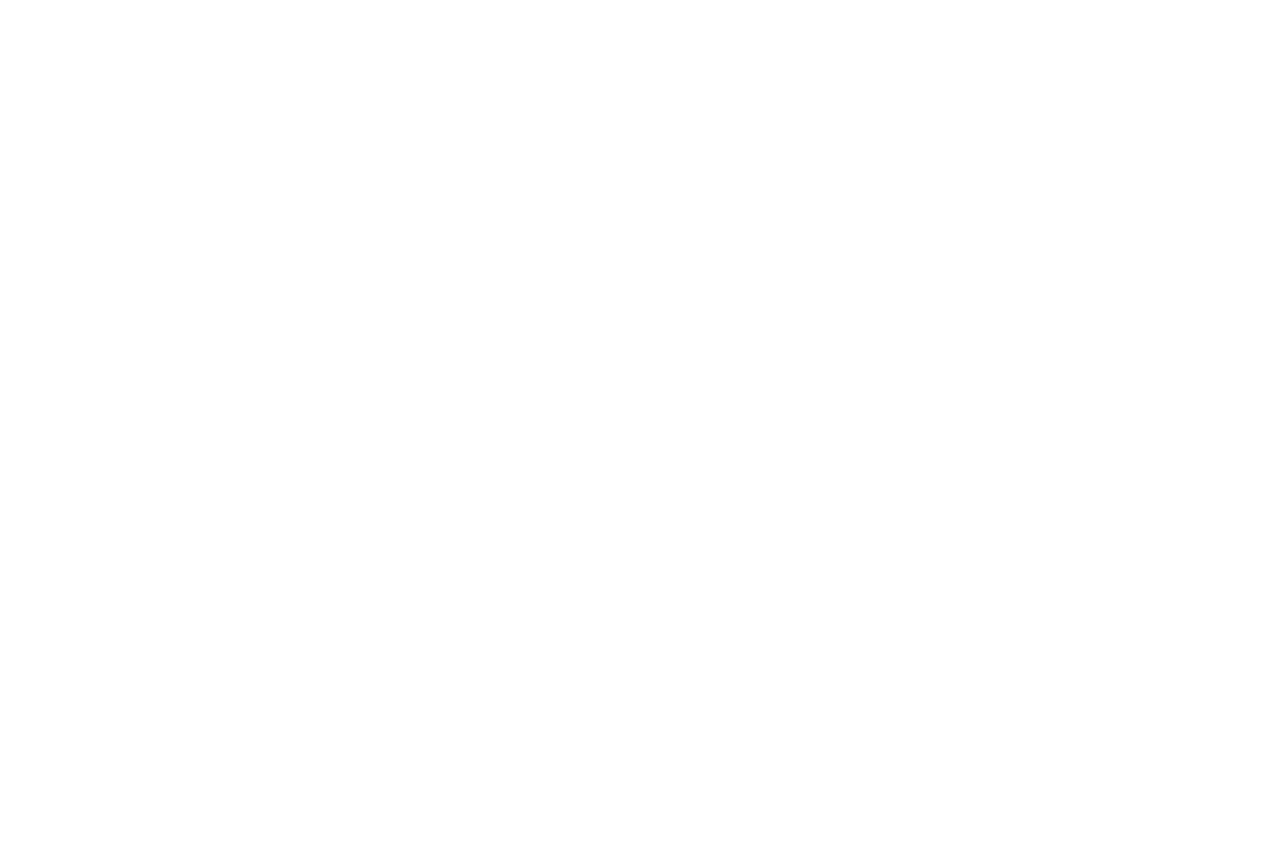
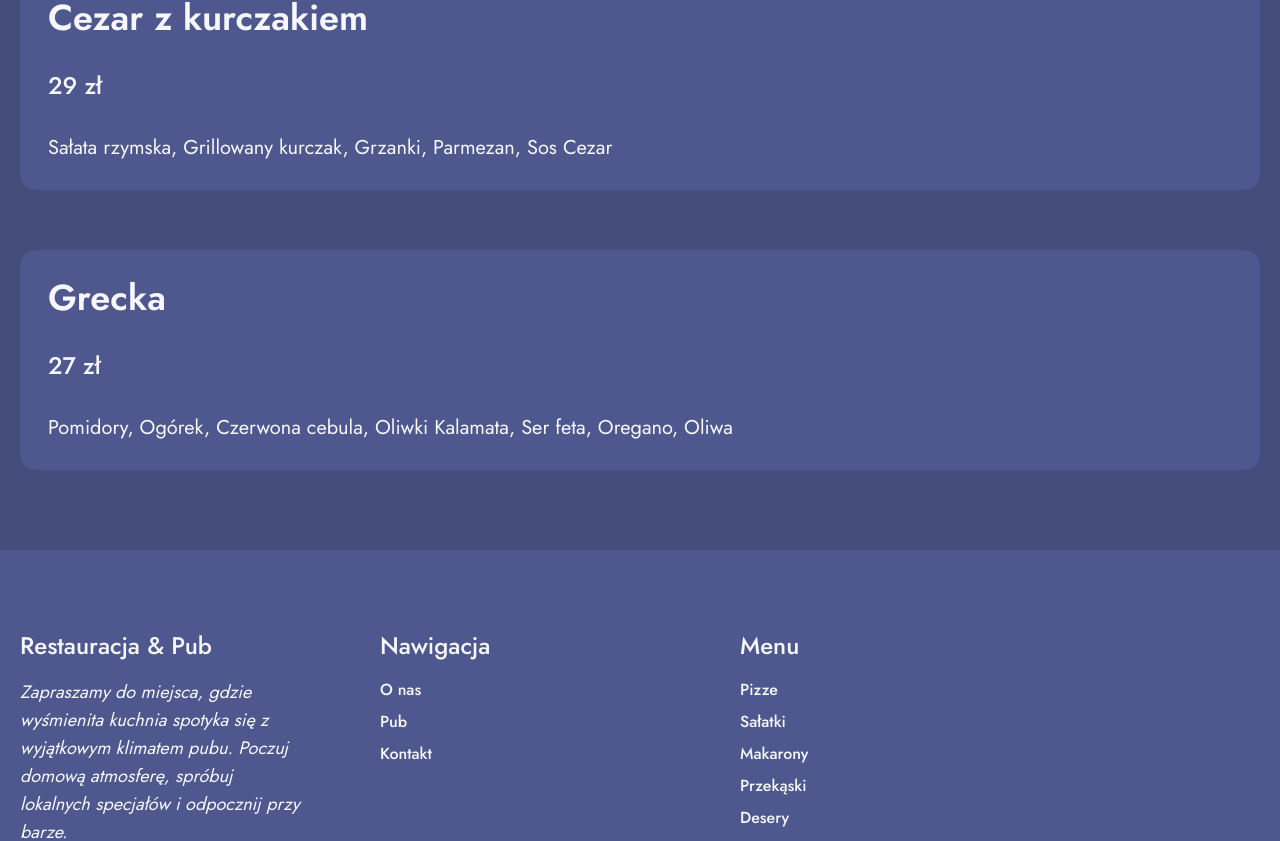
Before and after one commit to mateuszbizon/restaurant, a Next.js app: page /salatki in a window 1280 px wide. Before the commit this address had no page. Shown: the part 490-1331 px from the top of the page. Before the commit the page ends 800 px from the top, so only its background shows below. Built offline with nearby package versions, Linux system fonts and the light colour scheme.

Commit message:
added sub pages for menu

```diff
--- /dev/null
+++ b/src/app/(root)/desery/page.tsx
@@ -0,0 +1,15 @@
+import MenuListSection from '@/components/sections/MenuListSection'
+import SubPageHero from '@/components/sections/SubPageHero'
+import { desserts } from '@/constants/menu'
+import React from 'react'
+
+function page() {
+  return (
+    <>
+        <SubPageHero title='Desery' />
+        <MenuListSection menu={desserts} />
+    </>
+  )
+}
+
+export default page
--- /dev/null
+++ b/src/app/(root)/makarony/page.tsx
@@ -0,0 +1,15 @@
+import MenuListSection from '@/components/sections/MenuListSection'
+import SubPageHero from '@/components/sections/SubPageHero'
+import { pastas } from '@/constants/menu'
+import React from 'react'
+
+function PastaPage() {
+  return (
+    <>
+        <SubPageHero title='Makarony' />
+        <MenuListSection menu={pastas} />
+    </>
+  )
+}
+
+export default PastaPage
--- /dev/null
+++ b/src/app/(root)/pizze/page.tsx
@@ -0,0 +1,15 @@
+import MenuListSection from '@/components/sections/MenuListSection'
+import SubPageHero from '@/components/sections/SubPageHero'
+import { pizzas } from '@/constants/menu'
+import React from 'react'
+
+function PizzaPage() {
+  return (
+    <>
+        <SubPageHero title='Pizze' />
+        <MenuListSection menu={pizzas} />
+    </>
+  )
+}
+
+export default PizzaPage
--- /dev/null
+++ b/src/app/(root)/przekaski/page.tsx
@@ -0,0 +1,15 @@
+import MenuListSection from '@/components/sections/MenuListSection'
+import SubPageHero from '@/components/sections/SubPageHero'
+import { snacks } from '@/constants/menu'
+import React from 'react'
+
+function page() {
+  return (
+    <>
+        <SubPageHero title='Przekąski' />
+        <MenuListSection menu={snacks} />
+    </>
+  )
+}
+
+export default page
--- /dev/null
+++ b/src/app/(root)/salatki/page.tsx
@@ -0,0 +1,15 @@
+import MenuListSection from '@/components/sections/MenuListSection'
+import SubPageHero from '@/components/sections/SubPageHero'
+import { salads } from '@/constants/menu'
+import React from 'react'
+
+function SaladPage() {
+  return (
+    <>
+        <SubPageHero title='Sałatki' />
+        <MenuListSection menu={salads} />
+    </>
+  )
+}
+
+export default SaladPage
--- /dev/null
+++ b/src/components/sections/MenuListSection.tsx
@@ -0,0 +1,33 @@
+import React from 'react'
+import Container from '../ui/container'
+import { MenuItem } from '@/types'
+
+type MenuListSectionProps = {
+    menu: MenuItem[]
+}
+
+function MenuListSection({ menu }: MenuListSectionProps) {
+  return (
+    <section className='py-section-padding'>
+        <Container>
+            <ul className='space-y-15'>
+                {menu.map(item => (
+                    <li className='bg-background p-7 rounded-2xl space-y-5 md:space-y-8' key={item.name}>
+                        <h2 className='heading3'>{item.name}</h2>
+                        <p className='bigger-text'>
+                            {typeof item.price === 'object' ? (
+                                <span>Mała: {item.price.small} zł / Duża: {item.price.large} zł</span>
+                            ) : (
+                                <span>{item.price} zł</span>
+                            )}
+                        </p>
+                        <p className='little-bigger-text'>{item.ingredients.join(', ')}</p>
+                    </li>
+                ))}
+            </ul>
+        </Container>
+    </section>
+  )
+}
+
+export default MenuListSection
```
